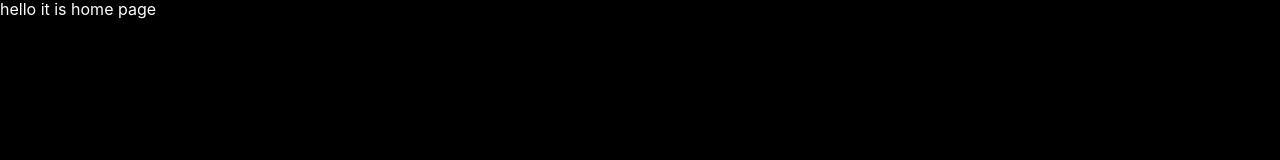
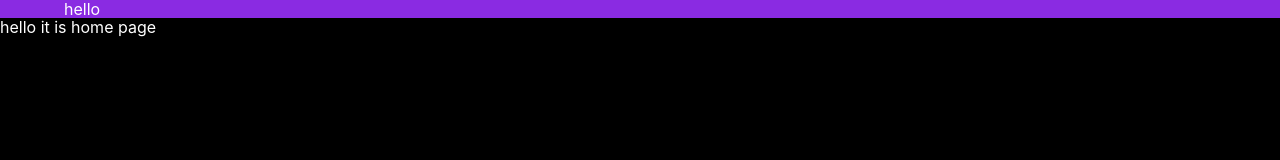
Before and after one commit to hotriluc/landing-page-gatsby, a Gatsby site: page / in a window 1280 px wide. Built offline with nearby package versions, Linux system fonts and the light colour scheme; Gatsby itself is replaced by a stand-in of ours.

Commit message:
create container styled component

```diff
--- /dev/null
+++ b/src/components/layout/Header.tsx
@@ -0,0 +1,25 @@
+import React from 'react';
+import { Container } from '../../styles/Global.styles';
+import { HeaderNav } from '../../styles/Header.styles';
+
+function Header(): JSX.Element {
+  return (
+    <HeaderNav>
+      <Container>
+        hello
+        {/* <Flex>
+          <Logo></Logo>
+
+          <Menu>
+            <button>
+              <span></span>
+              <span></span>
+            </button>
+          </Menu>
+        </Flex> */}
+      </Container>
+    </HeaderNav>
+  );
+}
+
+export default Header;
--- a/src/components/layout/Layout.tsx
+++ b/src/components/layout/Layout.tsx
@@ -1,7 +1,15 @@
 import React from 'react';
 
+/**
+ * styled-components
+ */
 import { createGlobalStyle, ThemeProvider } from 'styled-components';
 import { normalize } from 'styled-normalize';
+
+/**
+ * components
+ */
+import Header from './Header';
 
 const GlobalStyle = createGlobalStyle`
     ${normalize}
@@ -38,6 +46,7 @@ const Layout = ({ children }: { children: JSX.Element | JSX.Element[] }) => {
   return (
     <ThemeProvider theme={darkTheme}>
       <GlobalStyle />
+      <Header />
       <main>{children}</main>
     </ThemeProvider>
   );
--- /dev/null
+++ b/src/styles/Global.styles.ts
@@ -0,0 +1,33 @@
+import styled, { css } from 'styled-components';
+
+export const Container = styled.div`
+  flex-grow: 1;
+  margin: 0 auto;
+  padding: 0 32px;
+  position: relative;
+  width: auto;
+  height: 100%;
+
+  @media (min-width: 1024px) {
+    max-width: 960px;
+  }
+  @media (min-width: 1216px) {
+    max-width: 1152px;
+  }
+  @media (min-width: 1408px) {
+    max-width: 1244px;
+  }
+
+  // If Container component has props fluid apply this css
+  ${(props) =>
+    props.fluid &&
+    css`
+      max-width: 100%;
+      padding: 0;
+      margin: 0;
+    `}
+`;
+
+export const Flex = styled.div`
+  display: flex;
+`;
--- /dev/null
+++ b/src/styles/Header.styles.ts
@@ -0,0 +1,5 @@
+import styled from 'styled-components';
+
+export const HeaderNav = styled.div`
+  background-color: blueviolet;
+`;
```
Also changed, not shown: 2 other files.
